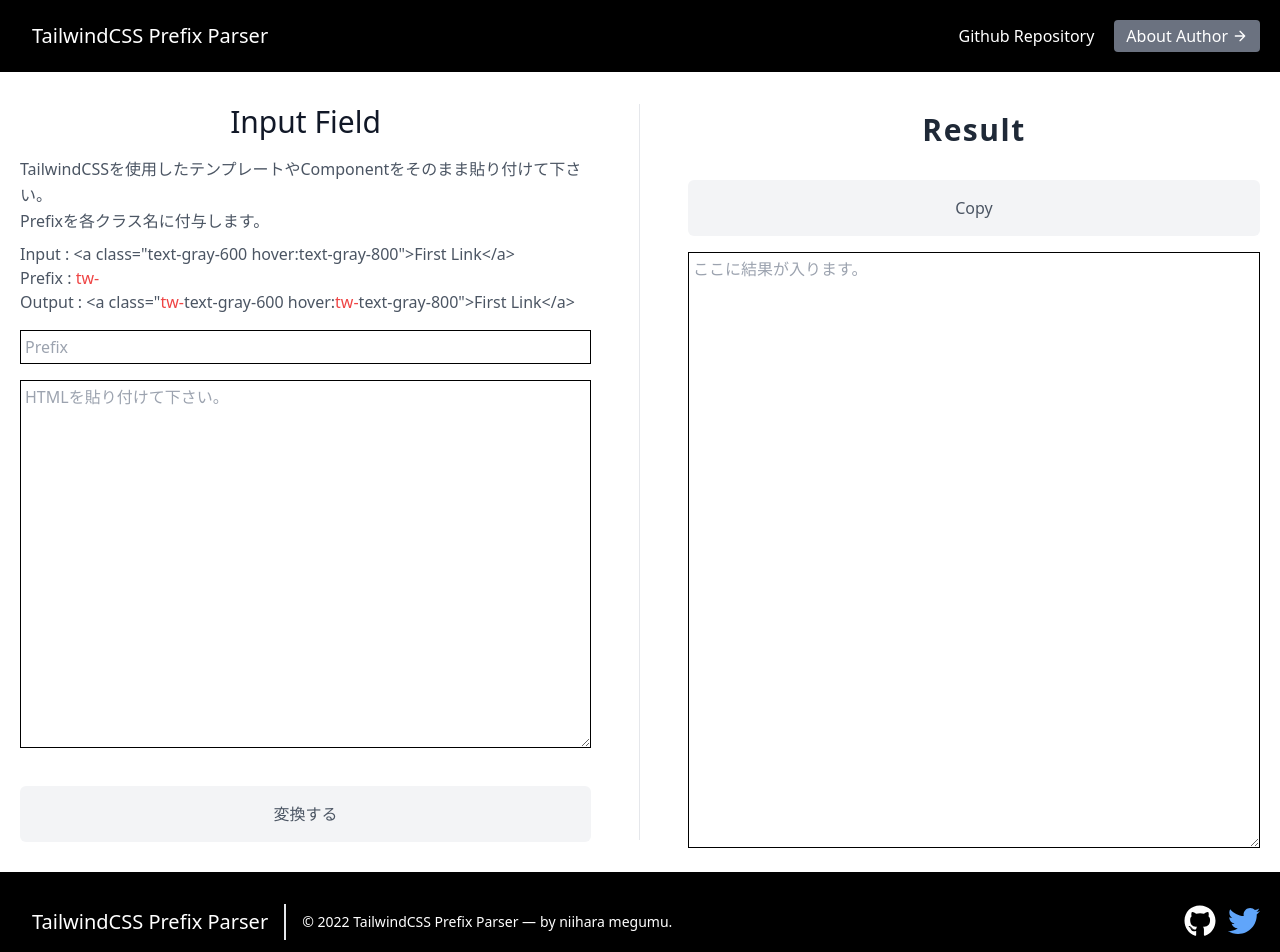
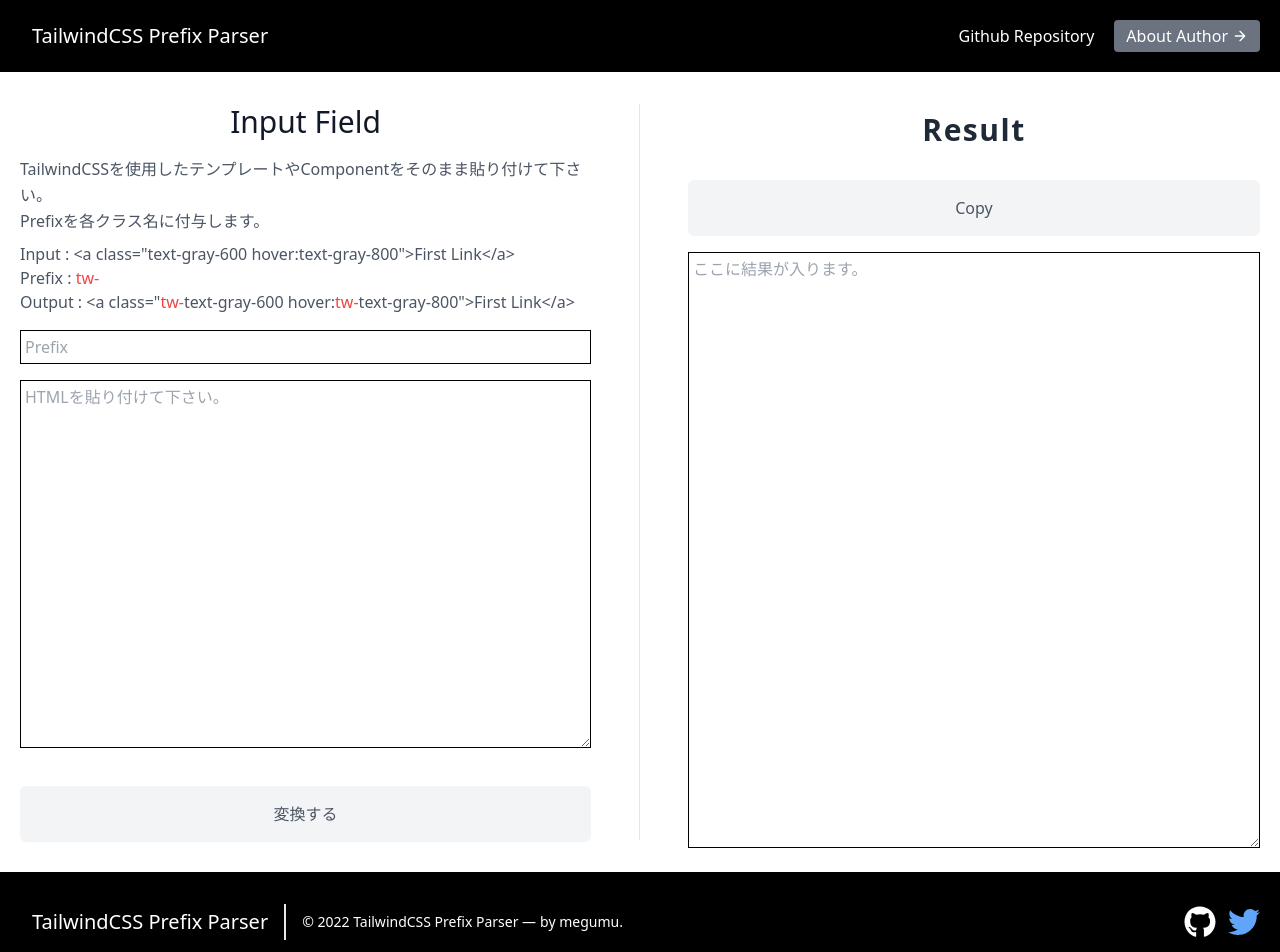
Before and after one commit to niiharamegumu/TailwindCSSPrefixParser, a Next.js app: page / in a window 1280 px wide. Shown: the top 952 px of the page. Built offline with nearby package versions, Linux system fonts and the light colour scheme.

Commit message:
fix--footer sns link.

```diff
--- a/components/Footer.tsx
+++ b/components/Footer.tsx
@@ -17,25 +17,25 @@
             rel="noopener noreferrer"
             target="_blank"
           >
-            by niihara megumu.
+            by megumu.
           </a>
         </p>
-        <span className="inline-flex sm:ml-auto sm:mt-0 mt-4 justify-center sm:justify-start">
+        <div className="inline-flex sm:ml-auto sm:mt-0 mt-4 justify-center sm:justify-start">
           <a
             href="https://github.com/niiharamegumu"
             target={`_blank`}
-            className="ml-3 cursor-pointer"
+            className="ml-3 cursor-pointer w-8 h-8"
           >
             <FontAwesomeIcon icon={faGithub} size="2x" />
           </a>
           <a
             href="https://twitter.com/lmgm_m"
             target={`_blank`}
-            className="ml-3 cursor-pointer text-blue-400"
+            className="ml-3 cursor-pointer text-blue-400 w-8 h-8"
           >
             <FontAwesomeIcon icon={faTwitter} size="2x" />
           </a>
-        </span>
+        </div>
       </div>
     </footer>
   );
```
